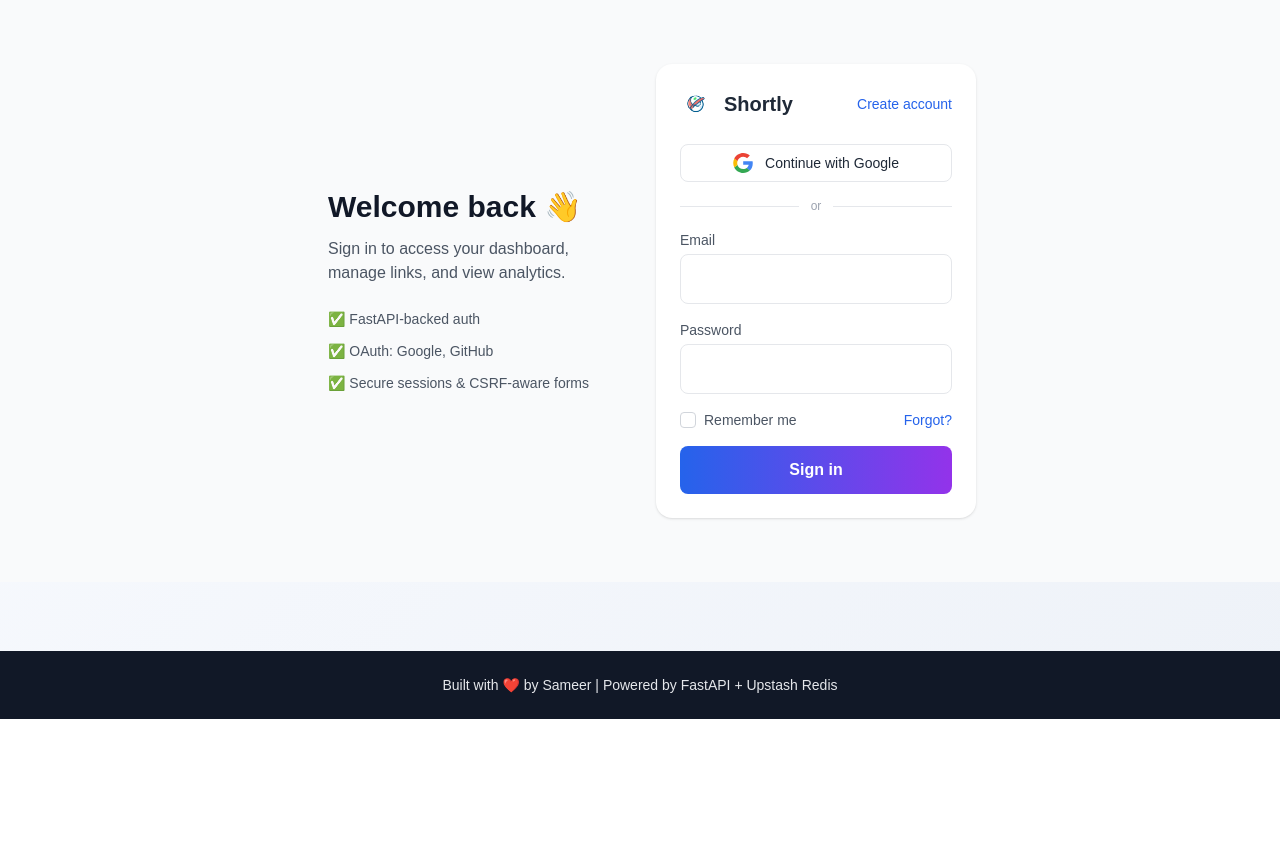
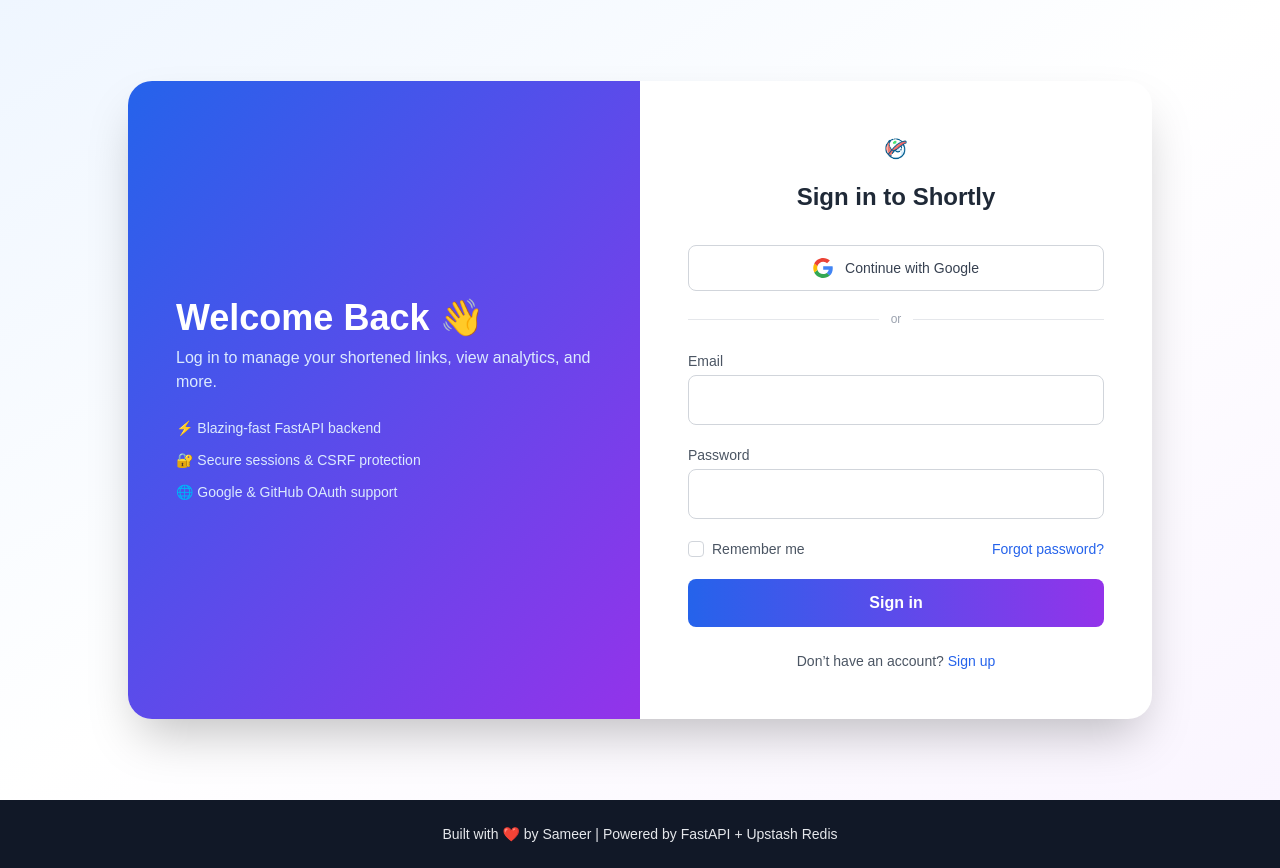
Before and after one commit to sk3577311/Pro_URL_Shortener, a FastAPI app: page /login in a window 1280 px wide. Shown: the part 81-949 px from the top of the page. Before the commit the page ends 800 px from the top, so only its background shows below. Run offline with FastAPI, Linux system fonts and the light colour scheme; some libraries are stand-ins or nearby versions.

Commit message:
last commit 15/10/2025 v10

```diff
--- a/app/auth.py
+++ b/app/auth.py
@@ -4,7 +4,6 @@ import secrets
 from authlib.integrations.starlette_client import OAuth
 from starlette.config import Config
 from starlette.responses import RedirectResponse
-from starlette.middleware.sessions import SessionMiddleware
 from fastapi import APIRouter, Request
 from app.redis_client import redis_client  # optional for session store
 
--- a/templates/login.html
+++ b/templates/login.html
@@ -1,69 +1,65 @@
 {% extends "base.html" %}
 {% block title %}Login — Shortly{% endblock %}
 {% block content %}
-<section class="min-h-[70vh] flex items-center justify-center py-16 bg-gray-50">
-  <div class="w-full max-w-2xl mx-auto grid grid-cols-1 md:grid-cols-2 gap-8 items-center">
-    <!-- Left: marketing -->
-    <div class="hidden md:block p-6">
-      <h2 class="text-3xl font-bold text-gray-900 mb-3">Welcome back 👋</h2>
-      <p class="text-gray-600">Sign in to access your dashboard, manage links, and view analytics.</p>
-      <ul class="mt-6 space-y-3 text-sm text-gray-600">
-        <li>✅ FastAPI-backed auth</li>
-        <li>✅ OAuth: Google, GitHub</li>
-        <li>✅ Secure sessions & CSRF-aware forms</li>
+<section class="min-h-screen flex items-center justify-center bg-gradient-to-br from-blue-50 via-white to-purple-50 py-12 px-4">
+  <div class="w-full max-w-5xl bg-white rounded-3xl shadow-2xl grid md:grid-cols-2 overflow-hidden">
+    <!-- Left Panel -->
+    <div class="hidden md:flex flex-col justify-center bg-gradient-to-br from-blue-600 to-purple-600 text-white p-12 space-y-6">
+      <div>
+        <h2 class="text-4xl font-bold">Welcome Back 👋</h2>
+        <p class="mt-2 text-blue-100">Log in to manage your shortened links, view analytics, and more.</p>
+      </div>
+      <ul class="space-y-3 text-sm text-blue-100 mt-8">
+        <li>⚡ Blazing-fast FastAPI backend</li>
+        <li>🔐 Secure sessions & CSRF protection</li>
+        <li>🌐 Google & GitHub OAuth support</li>
       </ul>
     </div>
 
-    <!-- Right: form -->
-    <div class="bg-white rounded-2xl shadow p-6">
-      <div class="flex items-center justify-between mb-6">
-        <div class="flex items-center gap-3">
-          <img src="{{ url_for('static', path='img/icon.png') }}" alt="Shortly" class="h-8 w-8" />
-          <span class="text-xl font-bold text-gray-800">Shortly</span>
-        </div>
-        <a href="/signup" class="text-sm text-blue-600 hover:underline">Create account</a>
+    <!-- Right Panel: Login Form -->
+    <div class="p-10 md:p-12 flex flex-col justify-center">
+      <div class="mb-8 text-center">
+        <img src="{{ url_for('static', path='img/icon.png') }}" class="h-10 mx-auto mb-3" alt="Shortly" />
+        <h1 class="text-2xl font-bold text-gray-800">Sign in to Shortly</h1>
       </div>
 
-      <!-- OAuth buttons -->
-      <div class="space-y-3 mb-4">
-        <a href="/auth/google" class="w-full inline-flex items-center justify-center gap-3 border rounded-lg px-4 py-2 hover:shadow-sm transition">
+      <div class="space-y-3 mb-5">
+        <a href="/auth/google" class="flex items-center justify-center w-full gap-3 border border-gray-300 rounded-lg py-3 hover:bg-gray-50 transition">
           <img src="{{ url_for('static', path='icons/google.svg') }}" class="h-5 w-5" alt="">
-          <span class="text-sm font-medium">Continue with Google</span>
+          <span class="text-sm font-medium text-gray-700">Continue with Google</span>
         </a>
       </div>
 
-      <div class="flex items-center gap-3 my-4">
-        <hr class="flex-1"/>
+      <div class="flex items-center gap-3 mb-6">
+        <hr class="flex-1 border-gray-200"/>
         <span class="text-xs text-gray-400">or</span>
-        <hr class="flex-1"/>
+        <hr class="flex-1 border-gray-200"/>
       </div>
 
-      <!-- Email form -->
-      <form id="login-form" method="POST" action="/login" class="space-y-4">
+      <form id="login-form" method="POST" action="/login" class="space-y-5">
         <div>
           <label for="email" class="block text-sm text-gray-600 mb-1">Email</label>
           <input id="email" name="email" type="email" required
-                 class="w-full px-4 py-3 rounded-lg border border-gray-200 focus:ring-2 focus:ring-blue-500" />
+                 class="w-full px-4 py-3 rounded-lg border border-gray-300 focus:ring-2 focus:ring-blue-500 focus:outline-none" />
           <p id="email-error" class="text-xs text-red-500 mt-1 hidden">Enter a valid email</p>
         </div>
 
         <div>
           <label for="password" class="block text-sm text-gray-600 mb-1">Password</label>
           <input id="password" name="password" type="password" required minlength="6"
-                 class="w-full px-4 py-3 rounded-lg border border-gray-200 focus:ring-2 focus:ring-blue-500" />
+                 class="w-full px-4 py-3 rounded-lg border border-gray-300 focus:ring-2 focus:ring-blue-500 focus:outline-none" />
           <p id="pw-error" class="text-xs text-red-500 mt-1 hidden">Password must be at least 6 characters</p>
         </div>
 
         <div class="flex items-center justify-between text-sm">
           <label class="inline-flex items-center gap-2 text-gray-600">
-            <input type="checkbox" name="remember" class="h-4 w-4 rounded border-gray-300" /> Remember me
+            <input type="checkbox" name="remember" class="h-4 w-4 border-gray-300 rounded" /> Remember me
           </label>
-          <a href="/forgot" class="text-blue-600 hover:underline">Forgot?</a>
+          <a href="/forgot" class="text-blue-600 hover:underline">Forgot password?</a>
         </div>
 
-        <div>
         <button id="login-btn" type="submit"
-                  class="w-full bg-gradient-to-r from-blue-600 to-purple-600 text-white px-4 py-3 rounded-lg font-semibold flex items-center justify-center gap-3">
+                class="w-full bg-gradient-to-r from-blue-600 to-purple-600 text-white px-4 py-3 rounded-lg font-semibold flex items-center justify-center gap-3 hover:scale-[1.01] transition">
           <span id="login-text">Sign in</span>
           <svg id="login-loader" class="hidden animate-spin h-5 w-5 text-white" xmlns="http://www.w3.org/2000/svg" fill="none"
                viewBox="0 0 24 24">
@@ -71,48 +67,43 @@
             <path class="opacity-75" fill="currentColor" d="M4 12a8 8 0 018-8v4a4 4 0 00-4 4H4z"></path>
           </svg>
         </button>
-        </div>
 
         <div id="login-msg" class="text-sm text-center text-red-500 hidden"></div>
       </form>
+
+      <p class="text-sm text-center text-gray-600 mt-6">
+        Don’t have an account? <a href="/signup" class="text-blue-600 font-medium hover:underline">Sign up</a>
+      </p>
     </div>
   </div>
 </section>
 
 <script>
-  // Simple client validation + loader
-  const loginForm = document.getElementById('login-form');
-  const loginBtn = document.getElementById('login-btn');
-  const loginText = document.getElementById('login-text');
-  const loginLoader = document.getElementById('login-loader');
-  const loginMsg = document.getElementById('login-msg');
+  const form = document.getElementById('login-form');
+  const btn = document.getElementById('login-btn');
+  const text = document.getElementById('login-text');
+  const loader = document.getElementById('login-loader');
+  const msg = document.getElementById('login-msg');
 
-  loginForm.addEventListener('submit', (e) => {
+  form.addEventListener('submit', (e) => {
     const email = document.getElementById('email');
     const pw = document.getElementById('password');
     let ok = true;
-    loginMsg.classList.add('hidden');
+    msg.classList.add('hidden');
 
-    if (!email.value || !/^\S+@\S+\.\S+$/.test(email.value)) {
-      document.getElementById('email-error').classList.remove('hidden'); ok=false;
-    } else {
-      document.getElementById('email-error').classList.add('hidden');
-    }
+    if (!/^\S+@\S+\.\S+$/.test(email.value)) {
+      document.getElementById('email-error').classList.remove('hidden'); ok = false;
+    } else document.getElementById('email-error').classList.add('hidden');
+
     if (pw.value.length < 6) {
-      document.getElementById('pw-error').classList.remove('hidden'); ok=false;
-    } else {
-      document.getElementById('pw-error').classList.add('hidden');
-    }
-    if (!ok) {
-      e.preventDefault();
-      return;
-    }
+      document.getElementById('pw-error').classList.remove('hidden'); ok = false;
+    } else document.getElementById('pw-error').classList.add('hidden');
 
-    // show loader and permit submission to server
-    loginBtn.disabled = true;
-    loginText.textContent = 'Signing in…';
-    loginLoader.classList.remove('hidden');
-    // let the form submit normally (server will redirect on success)
+    if (!ok) { e.preventDefault(); return; }
+
+    btn.disabled = true;
+    text.textContent = 'Signing in…';
+    loader.classList.remove('hidden');
   });
 </script>
 {% endblock %}
```
Also changed, not shown: templates/signup.html (+38 -33 lines). Lines whose indentation alone changed are shown as unchanged.
